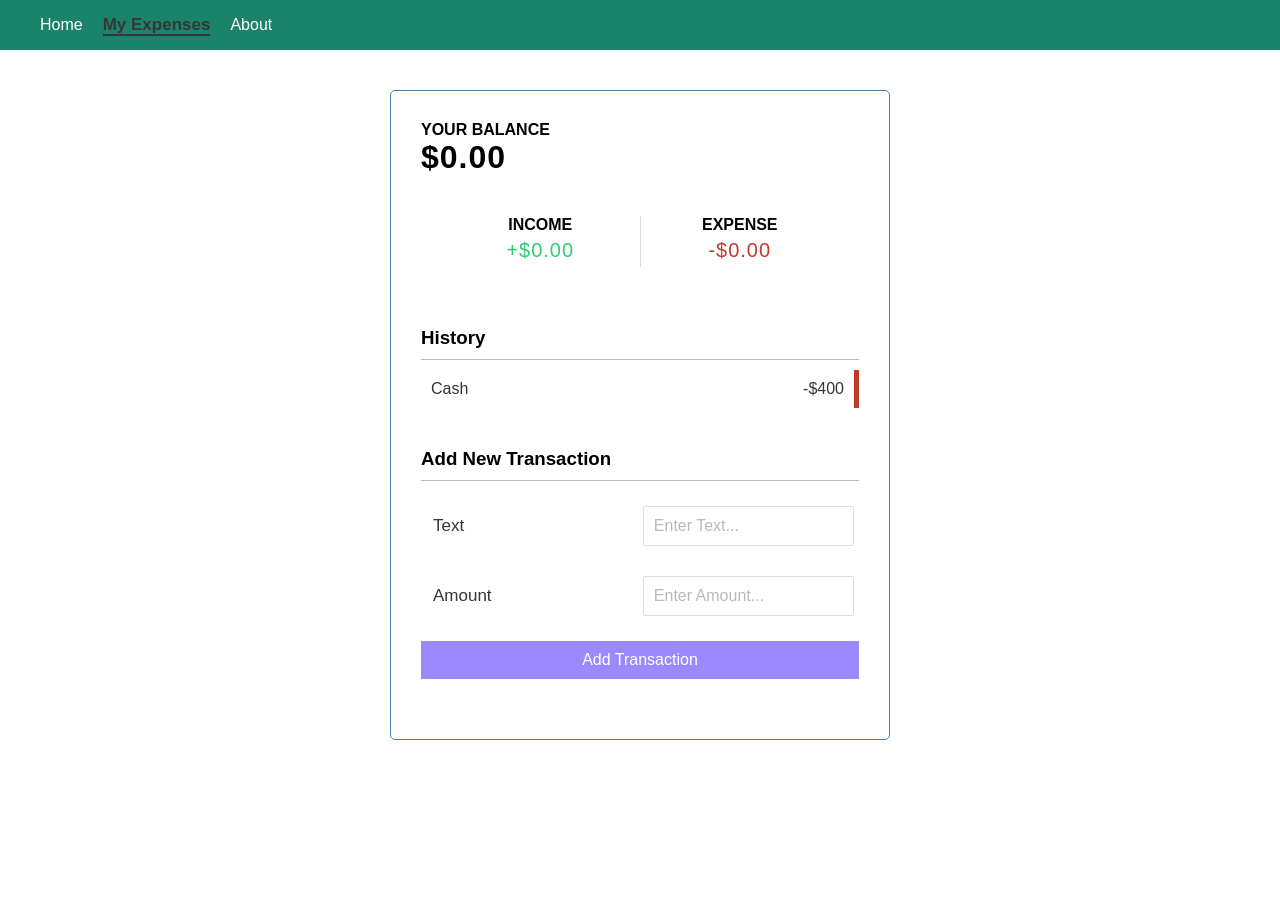
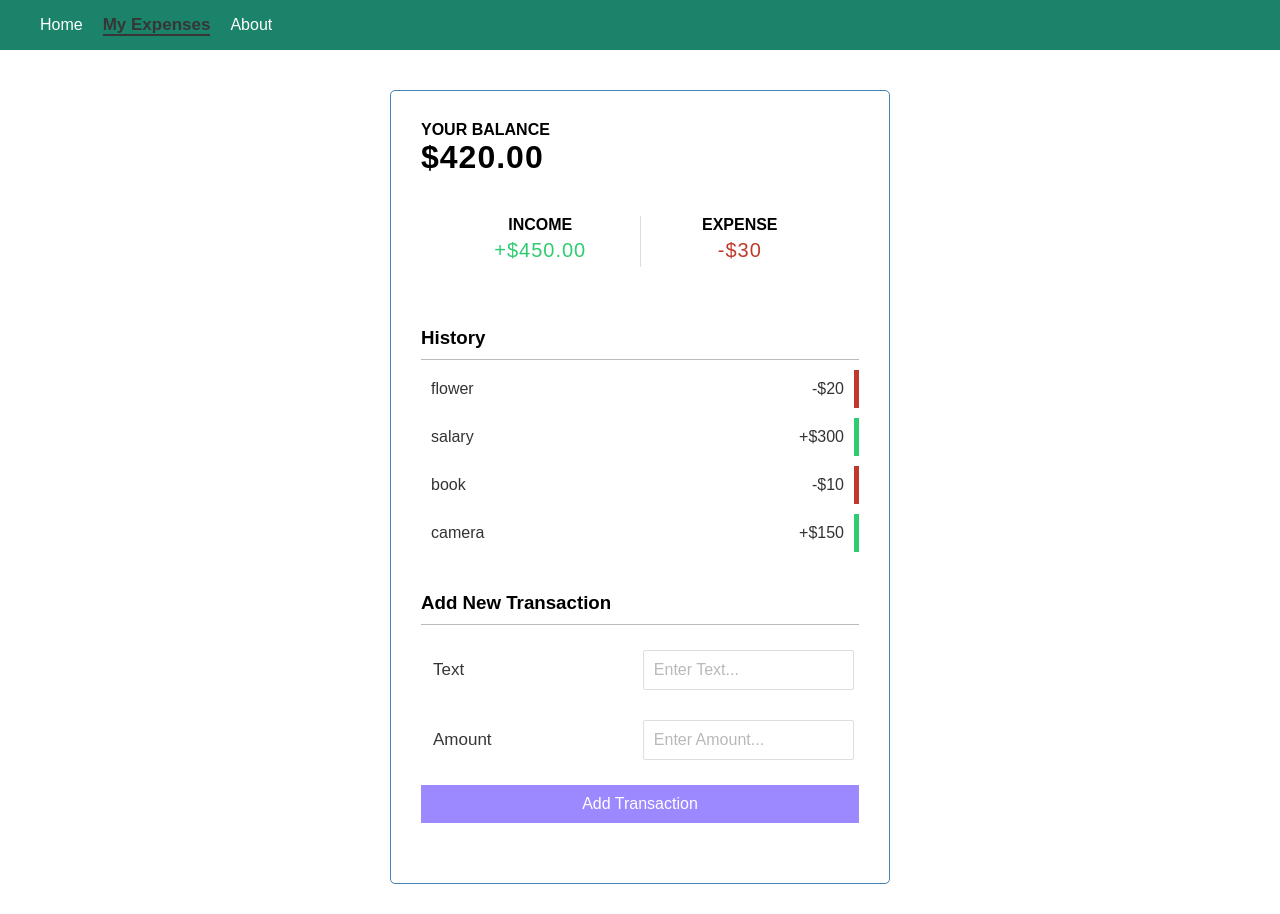
Before and after one commit to yasamanam/taskManager, a React (Create React App) app: page /expenses in a window 1280 px wide. Before the commit the page ends 800 px from the top, so only its background shows below. Built offline with nearby package versions, Linux system fonts and the light colour scheme.

Commit message:
add expenses tracker

```diff
--- a/src/components/AddTransaction.jsx
+++ b/src/components/AddTransaction.jsx
@@ -1,17 +1,32 @@
-import React from "react";
+import React, { useState } from "react";
 
 const AddTransaction = () => {
+  const [text, setText] = useState("");
+  const [amount, setAmount] = useState("");
+
   return (
     <div>
       <h3>Add New Transaction</h3>
       <form>
         <div className="form-control">
           <label htmlFor="text">Text</label>
-          <input type="text" placeholder="Enter Text..." id="text" />
+          <input
+            value={text}
+            onChange={(e) => setText(e.target.value)}
+            type="text"
+            placeholder="Enter Text..."
+            id="text"
+          />
         </div>
         <div className="form-control">
           <label htmlFor="amount">Amount</label>
-          <input type="text" placeholder="Enter Amount..." id="amount" />
+          <input
+            value={amount}
+            onChange={(e) => setAmount(e.target.value)}
+            type="number"
+            placeholder="Enter Amount..."
+            id="amount"
+          />
         </div>
         <button className="btn-c">Add Transaction</button>
       </form>
--- a/src/components/Balance.jsx
+++ b/src/components/Balance.jsx
@@ -1,10 +1,17 @@
-import React from "react";
+import React, { useContext } from "react";
+
+import { ExpensesContext } from "./../context/ExpensesContext";
 
 const Balance = () => {
+  const { transactions } = useContext(ExpensesContext);
+
+  const amounts = transactions.map((transaction) => transaction.amount);
+  const total = amounts.reduce((sum, item) => (sum += item)).toFixed(2);
+
   return (
     <>
       <h4>Your Balance</h4>
-      <h1 id="balance">$0.00</h1>
+      <h1 id="balance">${total}</h1>
     </>
   );
 };
--- a/src/components/Income.jsx
+++ b/src/components/Income.jsx
@@ -1,15 +1,31 @@
-import React from "react";
+import React, { useContext } from "react";
+
+import { ExpensesContext } from "./../context/ExpensesContext";
 
 const Income = () => {
+  const { transactions } = useContext(ExpensesContext);
+
+  const amounts = transactions.map((transaction) => transaction.amount);
+
+  const income = amounts
+    .filter((item) => item > 0)
+    .reduce((sum, item) => (sum += item), 0)
+    .toFixed(2);
+
+  const expenses = amounts
+    .filter((item) => item < 0)
+    .reduce((sum, item) => (sum += item), 0)
+    .toFixed(2);
+
   return (
     <div className="inc-exp-container">
       <div>
         <h4>Income</h4>
-        <p className="money plus">+$0.00</p>
+        <p className="money plus">+${income}</p>
       </div>
       <div>
         <h4>Expense</h4>
-        <p className="money minus">-$0.00</p>
+        <p className="money minus">-${Math.abs(expenses)}</p>
       </div>
     </div>
   );
--- /dev/null
+++ b/src/components/Transaction.jsx
@@ -0,0 +1,26 @@
+import React, { useContext } from "react";
+
+import { ExpensesContext } from "./../context/ExpensesContext";
+import { FaWindowClose } from "react-icons/fa";
+
+const Transaction = ({ transaction }) => {
+  const { deleteTransaction } = useContext(ExpensesContext);
+  const sign = transaction.amount < 0 ? "-" : "+";
+
+  return (
+    <li className={transaction.amount < 0 ? "minus" : "plus"}>
+      {transaction.text}
+      <span>
+        {sign}${Math.abs(transaction.amount)}
+      </span>
+      <button
+        onClick={() => deleteTransaction(transaction.id)}
+        className="delete-btn"
+      >
+        <FaWindowClose />
+      </button>
+    </li>
+  );
+};
+
+export default Transaction;
--- a/src/components/TransactionList.jsx
+++ b/src/components/TransactionList.jsx
@@ -1,17 +1,18 @@
-import { FaWindowClose } from "react-icons/fa";
-import React from "react";
+import React, { useContext } from "react";
+
+import { ExpensesContext } from "./../context/ExpensesContext";
+import Transaction from "./Transaction";
 
 const TransactionList = () => {
+  const { transactions } = useContext(ExpensesContext);
+
   return (
     <>
       <h3>History</h3>
       <ul className="list">
-        <li className="minus">
-          Cash <span>-$400</span>{" "}
-          <button className="delete-btn">
-            <FaWindowClose />
-          </button>
-        </li>
+        {transactions.map((transaction) => (
+          <Transaction key={transaction.id} transaction={transaction} />
+        ))}
       </ul>
     </>
   );
--- /dev/null
+++ b/src/context/ExpensesContext.jsx
@@ -0,0 +1,56 @@
+import React, { createContext, useReducer } from "react";
+
+import ExpensesReducer from "./ExpensesReducer";
+
+//Initial state
+const initialState = {
+  transactions: [
+    {
+      id: 1,
+      text: "flower",
+      amount: -20,
+    },
+    {
+      id: 2,
+      text: "salary",
+      amount: 300,
+    },
+    {
+      id: 3,
+      text: "book",
+      amount: -10,
+    },
+    {
+      id: 4,
+      text: "camera",
+      amount: 150,
+    },
+  ],
+};
+
+// Create context
+export const ExpensesContext = createContext(initialState);
+
+// Provider component
+export const ExpensesProvider = ({ children }) => {
+  const [state, dispatch] = useReducer(ExpensesReducer, initialState);
+
+  //Actions
+  function deleteTransaction(id) {
+    dispatch({
+      type: "DELETE_TRANSACTION",
+      payload: id,
+    });
+  }
+
+  return (
+    <ExpensesContext.Provider
+      value={{
+        transactions: state.transactions,
+        deleteTransaction,
+      }}
+    >
+      {children}
+    </ExpensesContext.Provider>
+  );
+};
--- /dev/null
+++ b/src/context/ExpensesReducer.jsx
@@ -0,0 +1,13 @@
+export default (state, action) => {
+  switch (action.type) {
+    case "DELETE_TRANSACTION":
+      return {
+        ...state,
+        transactions: state.transactions.filter(
+          (transaction) => transaction.id !== action.payload
+        ),
+      };
+    default:
+      return state;
+  }
+};
--- a/src/pages/ExpensePage.jsx
+++ b/src/pages/ExpensePage.jsx
@@ -1,5 +1,6 @@
 import AddTransaction from "./../components/AddTransaction";
 import Balance from "./../components/Balance";
+import { ExpensesProvider } from "./../context/ExpensesContext";
 import Income from "./../components/Income";
 import React from "react";
 import TransactionList from "./../components/TransactionList";
@@ -7,10 +8,12 @@ import TransactionList from "./../components/TransactionList";
 const ExpensePage = () => {
   return (
     <div className="container">
-      <Balance />
-      <Income />
-      <TransactionList />
-      <AddTransaction />
+      <ExpensesProvider>
+        <Balance />
+        <Income />
+        <TransactionList />
+        <AddTransaction />
+      </ExpensesProvider>
     </div>
   );
 };
```
